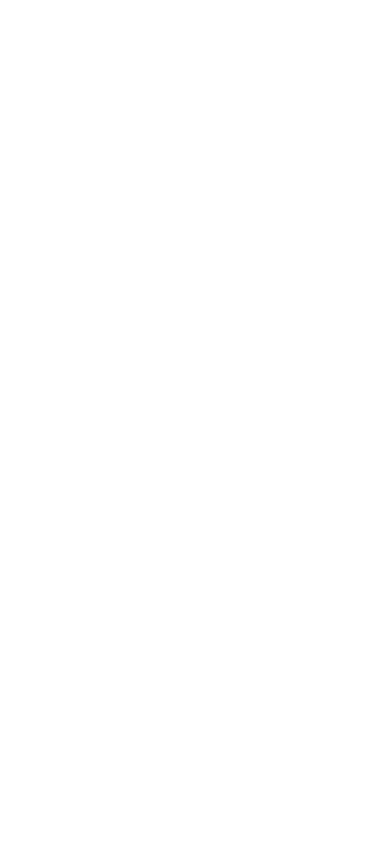
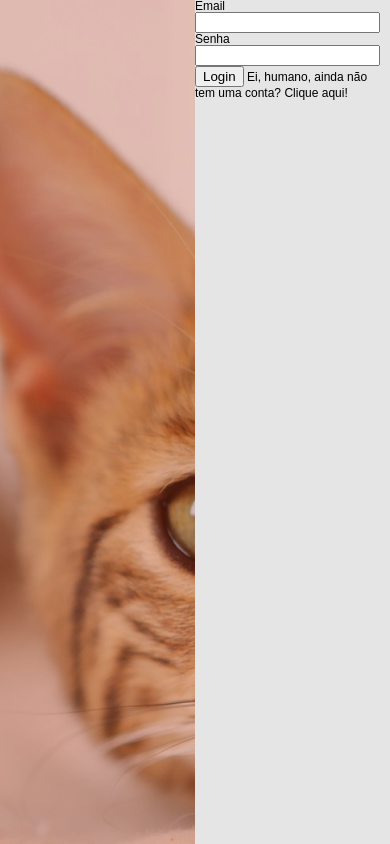
Before and after one commit to uitalorss/adote-um-pet, a plain HTML site: page index.html in a window 390 px wide. Drawn offline with Linux system fonts and the light colour scheme.

Commit message:
add imagem de ilustração e form de login

```diff
--- /dev/null
+++ b/assets/css/_login.scss
@@ -0,0 +1,8 @@
+.login{
+  display: grid;
+  grid-template-columns: 1fr 1fr;
+  .ilustration{
+    height: 100vh;
+    background: url('../img/bg-login.png') no-repeat;
+  }
+}
--- /dev/null
+++ b/assets/css/_reset.scss
@@ -0,0 +1,48 @@
+/* http://meyerweb.com/eric/tools/css/reset/
+   v2.0 | 20110126
+   License: none (public domain)
+*/
+
+html, body, div, span, applet, object, iframe,
+h1, h2, h3, h4, h5, h6, p, blockquote, pre,
+a, abbr, acronym, address, big, cite, code,
+del, dfn, em, img, ins, kbd, q, s, samp,
+small, strike, strong, sub, sup, tt, var,
+b, u, i, center,
+dl, dt, dd, ol, ul, li,
+fieldset, form, label, legend,
+table, caption, tbody, tfoot, thead, tr, th, td,
+article, aside, canvas, details, embed,
+figure, figcaption, footer, header, hgroup,
+menu, nav, output, ruby, section, summary,
+time, mark, audio, video {
+	margin: 0;
+	padding: 0;
+	border: 0;
+	font-size: 100%;
+	font: inherit;
+	vertical-align: baseline;
+}
+/* HTML5 display-role reset for older browsers */
+article, aside, details, figcaption, figure,
+footer, header, hgroup, menu, nav, section {
+	display: block;
+}
+body {
+	line-height: 1;
+}
+ol, ul {
+	list-style: none;
+}
+blockquote, q {
+	quotes: none;
+}
+blockquote:before, blockquote:after,
+q:before, q:after {
+	content: '';
+	content: none;
+}
+table {
+	border-collapse: collapse;
+	border-spacing: 0;
+}
--- a/assets/css/main.scss
+++ b/assets/css/main.scss
@@ -0,0 +1,26 @@
+//variáveis
+  $tomato-red: #EB2F06;
+  $carrot-orange: #fa983a;
+  $background: #E5E5E5;
+  $background-box: #EFEFEF;
+
+//imports
+@import 'reset';
+@import 'login';
+
+body{
+  background: $background no-repeat;
+  font-family: 'Poppins', sans-serif;
+
+  @media (max-width: 1080px){
+    font-size: 93.75%;
+  }
+
+  @media (max-width: 720px){
+    font-size: 87.5%;
+  }
+
+  @media (max-width: 540px){
+    font-size: 75%;
+  }
+}
--- a/index.html
+++ b/index.html
@@ -5,11 +5,24 @@
   <meta charset="UTF-8">
   <meta http-equiv="X-UA-Compatible" content="IE=edge">
   <meta name="viewport" content="width=device-width, initial-scale=1.0">
+  <link rel="stylesheet" href="assets/css/main.css">
   <title>Adote um Pet - Login</title>
 </head>
 
 <body>
-
+  <section class="login">
+    <div class="ilustration"></div>
+    <div class="login">
+      <form action="">
+        <label for="">Email</label>
+        <input type="text">
+        <label for="">Senha</label>
+        <input type="password">
+        <button>Login</button>
+        <small>Ei, humano, ainda não tem uma conta? <strong>Clique aqui!</strong></small>
+      </form>
+    </div>
+  </section>
 </body>
 
 </html>
```
Also changed, not shown: assets/css/main.css (added), assets/img/bg-login.png (added), 1 other file.
